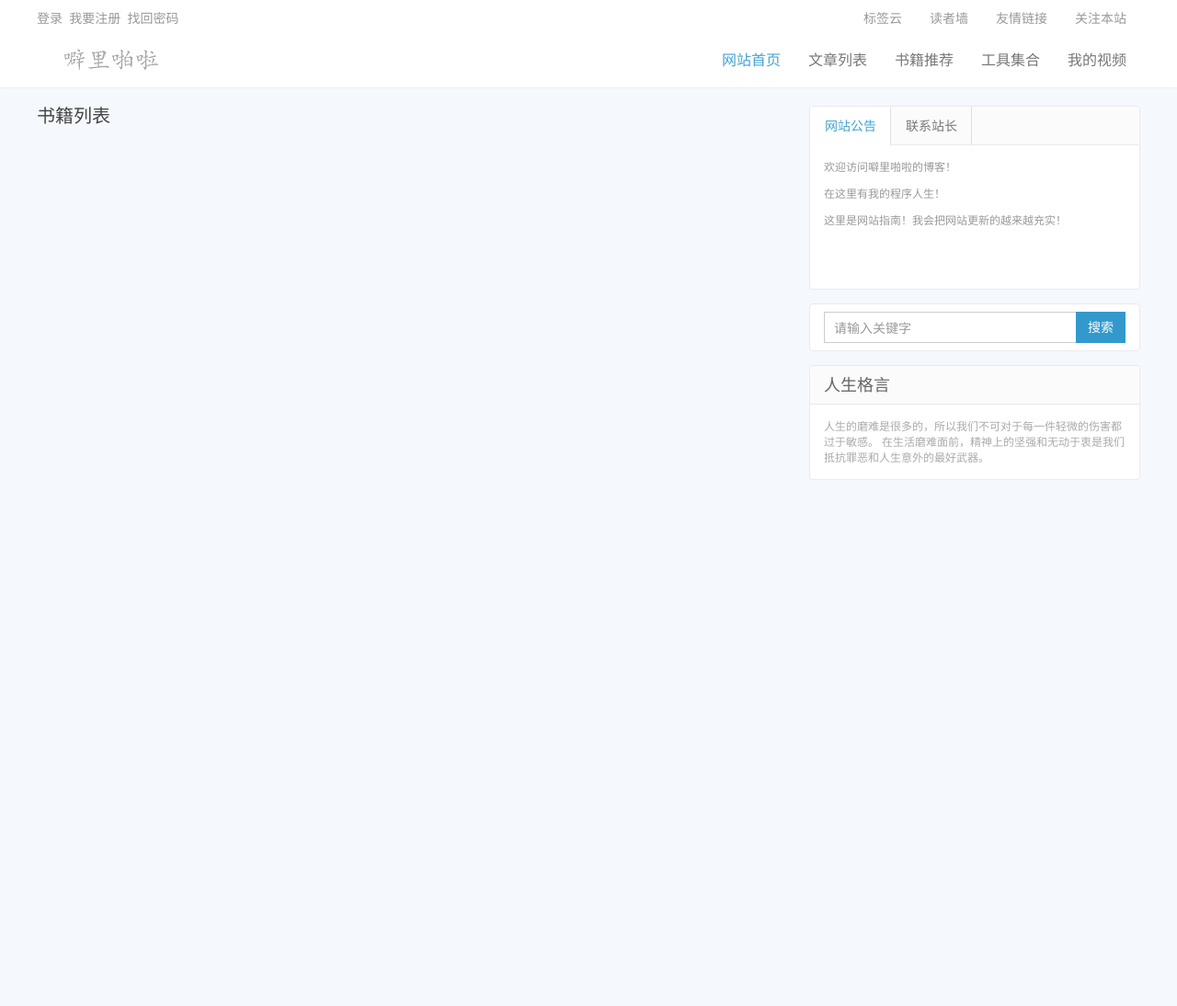
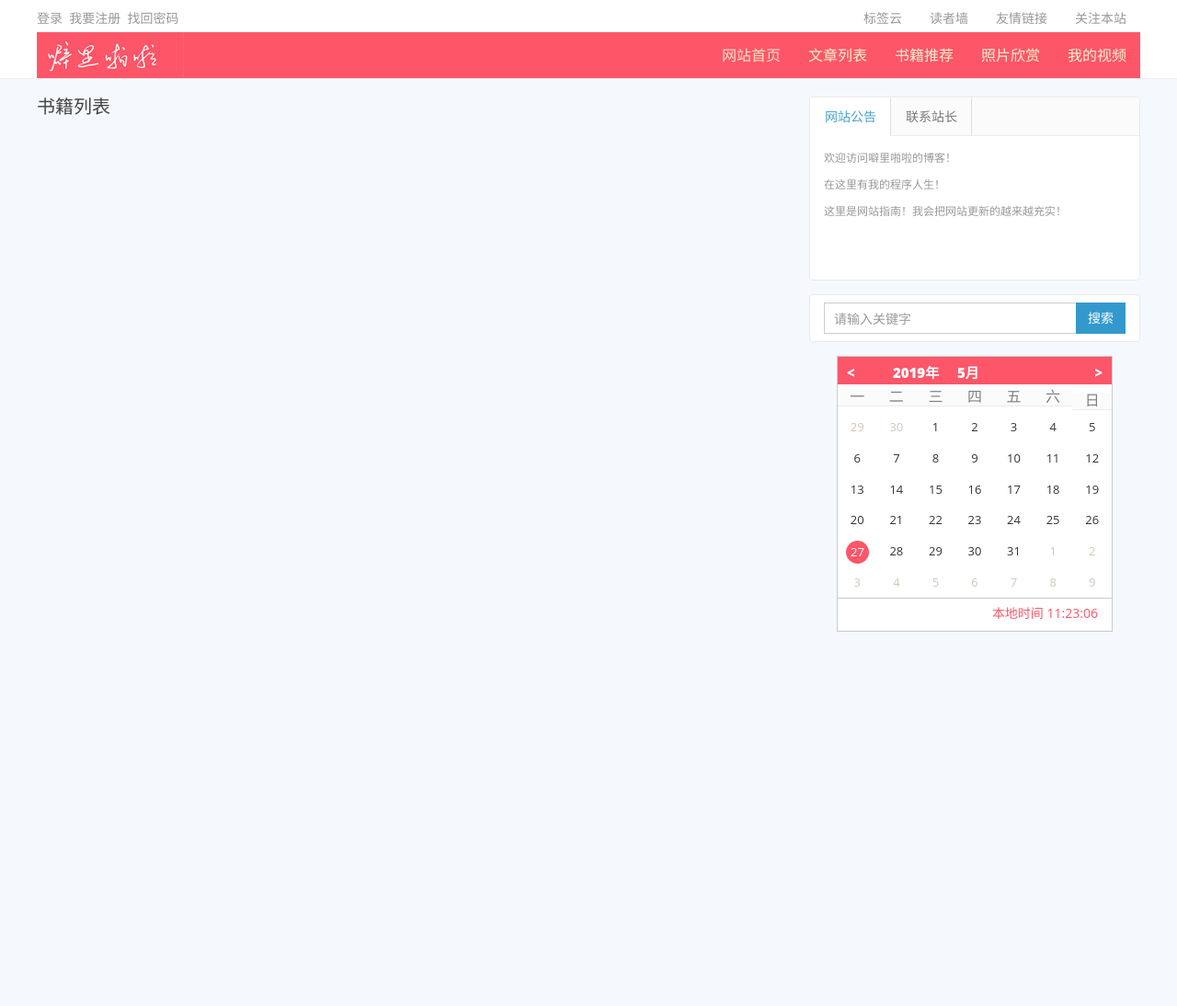
Before and after one commit to bjaxu/my_blog, a Django app: page /book/book-list/ in a window 1280 px wide. Shown: the top 1094 px of the page at 92% size. Run offline with Django 3.2, Linux system fonts and the light colour scheme; data that the repository does not hold is empty; some libraries are stand-ins or nearby versions.

Commit message:
5.27修改

```diff
--- a/my_blog/settings.py
+++ b/my_blog/settings.py
@@ -48,6 +48,7 @@ INSTALLED_APPS = [
     'comment',
     'book',
     'video',
+    'photo',
 ]
 
 MIDDLEWARE = [
--- a/my_blog/urls.py
+++ b/my_blog/urls.py
@@ -35,5 +35,7 @@ urlpatterns = [
     path('book/', include('book.urls', namespace='book')),
     # 视频
     path('video/', include('video.urls', namespace='video')),
+    # 图片
+    path('photo/', include('photo.urls', namespace='photo')),
 ]
 urlpatterns += static(settings.MEDIA_URL, document_root=settings.MEDIA_ROOT)
--- /dev/null
+++ b/photo/urls.py
@@ -0,0 +1,9 @@
+from django.urls import path
+from . import views
+
+app_name = 'photo'
+
+urlpatterns = [
+    # 图片列表
+    path('photo-list/', views.photo_list, name='photo_list'),
+]
--- a/static/css/css1/style.css
+++ b/static/css/css1/style.css
@@ -51,7 +51,6 @@ li {
 	text-align: -webkit-match-parent;
 }
 li.active {
-	background: #FFF;
 	opacity: .9;
 	filter: alpha(opacity=90);
 }
@@ -253,13 +252,14 @@ color:#FFF;
 .navbar-nav>li>a {
 	color: #777;
 	padding: 0px 15px;
-	line-height: 60px;
+	line-height: 50px;
 	font-size: 16px;
 }
 .container-fluid>.navbar-collapse, .container-fluid>.navbar-header, .container>.navbar-collapse, .container>.navbar-header {
 	margin-right: 0px;
 	margin-left: 0px;
 }
+
 /*LOGO效果*/
 /*
 .navbar>.container .logo:hover {
@@ -2446,3 +2475,196 @@ color:#FFF;
 #mianbao{
 	padding-left: 0px;
 }
+/*导航栏*/
+#header-navbar{
+	background-color:#FD5668;
+}
+#header-navbar .navbar-nav li a{
+	color: #faf2cc;
+}
+/*时钟*/
+#CalendarMain {
+	width: 300px;
+	height: 300px;
+	border: 1px solid #ccc;
+	margin: 0 auto;
+}
+#title {
+	width: 100%;
+	height: 30px;
+	background-color: #FD5668;
+}
+.selectBtn {
+	font-weight: 900;
+	font-size: 15px;
+	color: #fff;
+	cursor: pointer;
+	text-decoration: none;
+	padding: 7px 10px 6px 10px;
+}
+.selectBtn:hover {
+	background-color: #3399CC;
+}
+.selectYear {
+	float: left;
+	margin-left: 50px;
+	position: absolute;
+}
+.selectMonth {
+	float: left;
+	margin-left: 120px;
+	position: absolute;
+}
+.month {
+	float: left;
+	position: absolute;
+}
+.nextMonth {
+	float: right;
+}
+.currentDay {
+	float: right;
+}
+#context {
+	background-color: #fff;
+	width: 100%;
+}
+.week {
+	width: 100%;
+	height: 30px;
+}
+.week>h3 {
+	float: left;
+	color: #808080;
+	text-align: center;
+	margin: 0;
+	padding: 0;
+	margin-top: 5px;
+	font-size: 16px;
+}
+.dayItem {
+	float: left;
+}
+.lastItem {
+	color: #d1c7b7 !important;
+}
+.item1 {
+	color: #333;
+	float: left;
+	text-align: center;
+	cursor: pointer;
+	margin: 0;
+	font-size: 13px;
+}
+.item1 a{
+	color: #333;
+}
+.item1:hover {
+	color: #FD5668;
+}
+.currentItem>a {
+	background-color: #FD5668;
+	width: 25px;
+	line-height: 25px;
+	float: left;
+	-webkit-border-radius: 50%;
+	-moz-border-radius: 50%;
+	border-radius: 50%;
+	color: #fff;
+}
+#foots {
+	width: 100%;
+	height: 35px;
+	background-color: #fff;
+	border-top: 1px solid #ccc;
+	margin-top: -1px;
+}
+#footNow {
+	float: right;
+	margin: 6px 15px 0 0;
+	color: #FD5668;
+}
+#Container {
+	overflow: hidden;
+	float: left;
+}
+#center {
+	width: 100%;
+	overflow: hidden;
+}
+#centerMain {
+	width: 300%;
+	margin-left: -100%;
+}
+#selectYearDiv {
+	float: left;
+	background-color: #fff;
+}
+#selectYearDiv>div {
+	float: left;
+	text-align: center;
+	font-size: 16px;
+	border: 1px solid #ccc;
+	margin-left: -1px;
+	margin-top: -1px;
+	cursor: pointer;
+	color: #909090;
+}
+.currentYearSd, .currentMontSd {
+	color: #ff4400 !important;
+}
+#selectMonthDiv {
+	float: left;
+	background-color: #fff;
+}
+#selectMonthDiv>div {
+	color: #909090;
+	float: left;
+	text-align: center;
+	font-size: 16px;
+	border: 1px solid #ccc;
+	margin-left: -1px;
+	margin-top: -1px;
+	cursor: pointer;
+}
+#selectYearDiv>div:hover, #selectMonthDiv>div:hover {
+	background-color: #efefef;
+}
+#centerCalendarMain {
+	float: left;
+}
+#rili{
+	background-color: #F5F8FC;
+	border: none;
+}
+/*图片墙 */
+#lanrenzhijia{
+	position:relative;
+	width:100%;
+	margin:0 auto;
+}
+.lanren{
+	margin-left: 14px;
+	width:365px;
+	float:left;
+	box-shadow: 0 1px 3px rgba(34,25,25,0.2);
+	overflow:hidden;padding:5px;
+	text-align:center;
+	border:1px solid #DEDCDC;
+	border-radius:3px;
+	overflow:hidden;
+}
+.lanren:hover{
+	box-shadow: 0 1px 3px rgba(34,25,25,0.5);
+	border:1px solid #AFAFAF
+}
+.lanren img{
+	width:358px;
+	margin-bottom:5px;
+	padding-right: 5px;
+}
+.lanren a{
+	color:#666;
+	text-decoration:none;
+	font-size:12px;
+}
--- a/static/js/scripts.js
+++ b/static/js/scripts.js
@@ -181,3 +181,294 @@ function collect_site() {
         }
     )
 }
+//首页时钟
+	$(document).ready(function(e) {
+			CalendarHandler.initialize();
+		});
+
+		var CalendarHandler = {
+			currentYear: 0,
+			currentMonth: 0,
+			isRunning: false,
+			showYearStart:2009,
+			tag:0,
+			initialize: function() {
+				$calendarItem = this.CreateCalendar(0, 0, 0);
+				$("#Container").append($calendarItem);
+
+				$("#context").css("height", $("#CalendarMain").height() - 65 + "px");
+				$("#center").css("height", $("#context").height() - 30 + "px");
+				$("#selectYearDiv").css("height", $("#context").height() - 30 + "px").css("width", $("#context").width() + "px");
+				$("#selectMonthDiv").css("height", $("#context").height() - 30 + "px").css("width", $("#context").width() + "px");
+				$("#centerCalendarMain").css("height", $("#context").height() - 30 + "px").css("width", $("#context").width() + "px");
+
+				$calendarItem.css("height", $("#context").height() - 30 + "px"); //.css("visibility","hidden");
+				$("#Container").css("height", "0px").css("width", "0px").css("margin-left", $("#context").width() / 2 + "px").css("margin-top", ($("#context").height() - 30) / 2 + "px");
+				$("#Container").animate({
+					width: $("#context").width() + "px",
+					height: ($("#context").height() - 30) * 2 + "px",
+					marginLeft: "0px",
+					marginTop: "0px"
+				}, 300, function() {
+					$calendarItem.css("visibility", "visible");
+				});
+				$(".dayItem").css("width", $("#context").width() + "px");
+				var itemPaddintTop = $(".dayItem").height() / 6;
+				$(".item1").css({
+					"width": $(".week").width() / 7 + "px",
+					"line-height": itemPaddintTop + "px",
+					"height": itemPaddintTop + "px"
+				});
+				$(".currentItem>a").css("margin-left", ($(".item1").width() - 25) / 2 + "px").css("margin-top", ($(".item1").height() - 25) / 2 + "px");
+				$(".week>h3").css("width", $(".week").width() / 7 + "px");
+				this.RunningTime();
+			},
+			CreateSelectYear: function(showYearStart) {
+				CalendarHandler.showYearStart=showYearStart;
+				$(".currentDay").show();
+				$("#selectYearDiv").children().remove();
+				var yearindex = 0;
+				for (var i = showYearStart; i < showYearStart+12; i++) {
+					yearindex++;
+					if(i==showYearStart){
+						$last=$("<div>往前</div>");
+						$("#selectYearDiv").append($last);
+						$last.click(function(){
+							CalendarHandler.CreateSelectYear(CalendarHandler.showYearStart-10);
+						});
+						continue;
+					}
+					if(i==showYearStart+11){
+						$next=$("<div>往后</div>");
+						$("#selectYearDiv").append($next);
+						$next.click(function(){
+							CalendarHandler.CreateSelectYear(CalendarHandler.showYearStart+10);
+						});
+						continue;
+					}
+
+					if (i == this.currentYear) {
+						$yearItem=$("<div class=\"currentYearSd\" id=\"" + yearindex + "\">" + i + "</div>")
+
+					}
+					else{
+						 $yearItem=$("<div id=\"" + yearindex + "\">" + i + "</div>");
+					}
+					$("#selectYearDiv").append($yearItem);
+					$yearItem.click(function(){
+						$calendarItem=CalendarHandler.CreateCalendar(Number($(this).html()),1,1);
+						$("#Container").append($calendarItem);
+						CalendarHandler.CSS()
+					    CalendarHandler.isRunning = true;
+					    $($("#Container").find(".dayItem")[0]).animate({
+						height: "0px"
+					    }, 300, function() {
+						$(this).remove();
+						CalendarHandler.isRunning = false;
+					    });
+						$("#centerMain").animate({
+						marginLeft: -$("#center").width() + "px"
+					}, 500);
+					});
+					if (yearindex == 1 || yearindex == 5 || yearindex == 9) $("#selectYearDiv").find("#" + yearindex).css("border-left-color", "#fff");
+					if (yearindex == 4 || yearindex == 8 || yearindex == 12) $("#selectYearDiv").find("#" + yearindex).css("border-right-color", "#fff");
+
+				}
+				$("#selectYearDiv>div").css("width", ($("#center").width() - 4) / 4 + "px").css("line-height", ($("#center").height() - 4) / 3 + "px");
+				$("#centerMain").animate({
+					marginLeft: "0px"
+				}, 300);
+			},
+			CreateSelectMonth: function() {
+				$(".currentDay").show();
+				$("#selectMonthDiv").children().remove();
+				for (var i = 1; i < 13; i++) {
+					if (i == this.currentMonth) $monthItem=$("<div class=\"currentMontSd\" id=\"" + i + "\">" + i + "月</div>");
+					else  $monthItem=$("<div id=\"" + i + "\">" + i + "月</div>");
+					$("#selectMonthDiv").append($monthItem);
+					$monthItem.click(function(){
+						$calendarItem=CalendarHandler.CreateCalendar(CalendarHandler.currentYear,Number($(this).attr("id")),1);
+						$("#Container").append($calendarItem);
+						CalendarHandler.CSS()
+					    CalendarHandler.isRunning = true;
+					    $($("#Container").find(".dayItem")[0]).animate({
+						height: "0px"
+					    }, 300, function() {
+						$(this).remove();
+						CalendarHandler.isRunning = false;
+					    });
+						$("#centerMain").animate({
+						marginLeft: -$("#center").width() + "px"
+					}, 500);
+					});
+					if (i == 1 || i == 5 || i == 9) $("#selectMonthDiv").find("#" + i).css("border-left-color", "#fff");
+					if (i == 4 || i == 8 || i == 12) $("#selectMonthDiv").find("#" + i).css("border-right-color", "#fff");
+				}
+				$("#selectMonthDiv>div").css("width", ($("#center").width() - 4) / 4 + "px").css("line-height", ($("#center").height() - 4) / 3 + "px");
+				$("#centerMain").animate({
+					marginLeft: -$("#center").width() * 2 + "px"
+				}, 300);
+			},
+			IsRuiYear: function(aDate) {
+				return (0 == aDate % 4 && (aDate % 100 != 0 || aDate % 400 == 0));
+			},
+			CalculateWeek: function(y, m, d) {
+				var arr = "7123456".split("");
+				with(document.all) {
+					var vYear = parseInt(y, 10);
+					var vMonth = parseInt(m, 10);
+					var vDay = parseInt(d, 10);
+				}
+				var week =arr[new Date(y,m-1,vDay).getDay()];
+				return week;
+			},
+			CalculateMonthDays: function(m, y) {
+				var mDay = 0;
+				if (m == 0 || m == 1 || m == 3 || m == 5 || m == 7 || m == 8 || m == 10 || m == 12) {
+					mDay = 31;
+				} else {
+					if (m == 2) {
+						//判断是否为芮年
+						var isRn = this.IsRuiYear(y);
+						if (isRn == true) {
+							mDay = 29;
+						} else {
+							mDay = 28;
+						}
+					} else {
+						mDay = 30;
+					}
+				}
+				return mDay;
+			},
+			CreateCalendar: function(y, m, d) {
+				$dayItem = $("<div class=\"dayItem\"></div>");
+				//获取当前月份的天数
+				var nowDate = new Date();
+				if(y==nowDate.getFullYear()&&m==nowDate.getMonth()+1||(y==0&&m==0))
+				$(".currentDay").hide();
+				var nowYear = y == 0 ? nowDate.getFullYear() : y;
+				this.currentYear = nowYear;
+				var nowMonth = m == 0 ? nowDate.getMonth() + 1 : m;
+				this.currentMonth = nowMonth;
+				var nowDay = d == 0 ? nowDate.getDate() : d;
+				$(".selectYear").html(nowYear + "年");
+				$(".selectMonth").html(nowMonth + "月");
+				var nowDaysNub = this.CalculateMonthDays(nowMonth, nowYear);
+				//获取当月第一天是星期几
+				//var weekDate = new Date(nowYear+"-"+nowMonth+"-"+1);
+				//alert(weekDate.getDay());
+				var nowWeek = parseInt(this.CalculateWeek(nowYear, nowMonth, 1));
+				//nowWeek=weekDate.getDay()==0?7:weekDate.getDay();
+				//var nowWeek=weekDate.getDay();
+				//获取上个月的天数
+				var lastMonthDaysNub = this.CalculateMonthDays((nowMonth - 1), nowYear);
+
+				if (nowWeek != 0) {
+					//生成上月剩下的日期
+					for (var i = (lastMonthDaysNub - (nowWeek - 1)); i < lastMonthDaysNub; i++) {
+						$dayItem.append("<div class=\"item1 lastItem\"><a style='color:  #d1c7b7 !important'>" + (i + 1) + "</a></div>");
+					}
+				}
+
+				//生成当月的日期
+				for (var i = 0; i < nowDaysNub; i++) {
+					if (i == (nowDay - 1)) $dayItem.append("<div class=\"item1 currentItem\"><a>" + (i + 1) + "</a></div>");
+					else $dayItem.append("<div class=\"item1\"><a>" + (i + 1) + "</a></div>");
+				}
+
+				//获取总共已经生成的天数
+				var hasCreateDaysNub = nowWeek + nowDaysNub;
+				//如果小于42，往下个月推算
+				if (hasCreateDaysNub < 42) {
+					for (var i = 0; i <= (42 - hasCreateDaysNub); i++) {
+						$dayItem.append("<div class=\"item1 lastItem\"><a style='color:  #d1c7b7 !important'>" + (i + 1) + "</a></div>");
+					}
+				}
+
+				return $dayItem;
+			},
+			CSS: function() {
+				var itemPaddintTop = $(".dayItem").height() / 6;
+				$(".item1").css({
+					"width": $(".week").width() / 7 + "px",
+					"line-height": itemPaddintTop + "px",
+					"height": itemPaddintTop + "px"
+				});
+				$(".currentItem>a").css("margin-left", ($(".item1").width() - 25) / 2 + "px").css("margin-top", ($(".item1").height() - 25) / 2 + "px");
+			},
+			CalculateNextMonthDays: function() {
+				if (this.isRunning == false) {
+					$(".currentDay").show();
+					var m = this.currentMonth == 12 ? 1 : this.currentMonth + 1;
+					var y = this.currentMonth == 12 ? (this.currentYear + 1) : this.currentYear;
+					var d = 0;
+					var nowDate = new Date();
+					if (y == nowDate.getFullYear() && m == nowDate.getMonth() + 1) d = nowDate.getDate();
+					else d = 1;
+					$calendarItem = this.CreateCalendar(y, m, d);
+					$("#Container").append($calendarItem);
+
+					this.CSS();
+					this.isRunning = true;
+					$($("#Container").find(".dayItem")[0]).animate({
+						height: "0px"
+					}, 300, function() {
+						$(this).remove();
+						CalendarHandler.isRunning = false;
+					});
+				}
+			},
+			CalculateLastMonthDays: function() {
+				if (this.isRunning == false) {
+					$(".currentDay").show();
+					var nowDate = new Date();
+					var m = this.currentMonth == 1 ? 12 : this.currentMonth - 1;
+					var y = this.currentMonth == 1 ? (this.currentYear - 1) : this.currentYear;
+					var d = 0;
+
+					if (y == nowDate.getFullYear() && m == nowDate.getMonth() + 1) d = nowDate.getDate();
+					else d = 1;
+					$calendarItem = this.CreateCalendar(y, m, d);
+					$("#Container").append($calendarItem);
+					var itemPaddintTop = $(".dayItem").height() / 6;
+					this.CSS();
+					this.isRunning = true;
+					$($("#Container").find(".dayItem")[0]).animate({
+						height: "0px"
+					}, 300, function() {
+						$(this).remove();
+						CalendarHandler.isRunning = false;
+					});
+				}
+			},
+			CreateCurrentCalendar: function() {
+				if (this.isRunning == false) {
+					$(".currentDay").hide();
+					$calendarItem = this.CreateCalendar(0, 0, 0);
+					$("#Container").append($calendarItem);
+					this.isRunning = true;
+					$($("#Container").find(".dayItem")[0]).animate({
+						height: "0px"
+					}, 300, function() {
+						$(this).remove();
+						CalendarHandler.isRunning = false;
+					});
+					this.CSS();
+					$("#centerMain").animate({
+						marginLeft: -$("#center").width() + "px"
+					}, 500);
+				}
+			},
+			RunningTime: function() {
+				var mTiming = setInterval(function() {
+					var nowDate = new Date();
+					var h=nowDate.getHours()<10?"0"+nowDate.getHours():nowDate.getHours();
+					var m=nowDate.getMinutes()<10?"0"+nowDate.getMinutes():nowDate.getMinutes();
+					var s=nowDate.getSeconds()<10?"0"+nowDate.getSeconds():nowDate.getSeconds();
+					var nowTime = h + ":" + m + ":" + s;
+					$("#footNow").html("本地时间 "+nowTime);
+				}, 1000);
+
+			}
+		}
--- a/templates/artilce/detail.html
+++ b/templates/artilce/detail.html
@@ -19,7 +19,7 @@
 {% block content %}
 <ol class="breadcrumb" style="background-color: white">
     <li class="breadcrumb-item"><a href="{% url 'arctile:article_list' %}">文章列表</a></li>
-    <li class="breadcrumb-item"><a href="#"></a></li>
+    <li class="breadcrumb-item"><a href="#">{{article.column}}</a></li>
     <li class="breadcrumb-item active">{{article.title}}</li>
 </ol>
       <header class="article-header">
--- a/templates/base1.html
+++ b/templates/base1.html
@@ -65,10 +65,10 @@
           <li class="hidden-index active"><a data-cont="网站首页" href="{% url 'arctile:article' %}">网站首页</a></li>
           <li><a href="{% url 'arctile:article_list' %}">文章列表</a></li>
           <li><a href="{% url 'book:book_list' %}">书籍推荐</a></li>
-          <li><a href="links.html">工具集合</a></li>
+          <li><a href="{% url 'photo:photo_list' %}">照片欣赏</a></li>
           <li><a href="{% url 'video:video_list' %}">我的视频</a></li>
         </ul>
-        <form class="navbar-form visible-xs" action="/Search" method="post">
+        <form class="navbar-form visible-xs" action="" method="post">
           <div class="input-group">
             <input type="text" name="keyword" class="form-control" placeholder="请输入关键字" maxlength="20" autocomplete="off">
             <span class="input-group-btn">
@@ -162,6 +162,7 @@
     {% endblock content %}
     </div>
   </div>
+{% block sidebar %}
   <aside class="sidebar">
     <div class="fixed">
       <div class="widget widget-tabs">
@@ -198,13 +199,37 @@
         </form>
       </div>
     </div>
-    <div class="widget widget_sentence">
-      <h3>人生格言</h3>
-      <div class="widget-sentence-content">
-          <p>人生的磨难是很多的，所以我们不可对于每一件轻微的伤害都过于敏感。
-            在生活磨难面前，精神上的坚强和无动于衷是我们抵抗罪恶和人生意外的最好武器。
-        </p>
-      </div>
+    <div class="widget widget_sentence" id="rili">
+        <div id="CalendarMain">
+          <div id="title">
+              <a class="selectBtn month" href="javascript:" onClick="CalendarHandler.CalculateLastMonthDays();"><</a>
+              <a class="selectBtn selectYear" href="javascript:" onClick="CalendarHandler.CreateSelectYear(CalendarHandler.showYearStart);">2014年</a>
+              <a class="selectBtn selectMonth" onClick="CalendarHandler.CreateSelectMonth()">6月</a>
+              <a class="selectBtn nextMonth" href="javascript:" onClick="CalendarHandler.CalculateNextMonthDays();">></a>
+              <a class="selectBtn currentDay" href="javascript:" onClick="CalendarHandler.CreateCurrentCalendar(0,0,0);">今天</a>
+          </div>
+          <div id="context">
+            <div class="week">
+              <h3> 一 </h3>
+              <h3> 二 </h3>
+              <h3> 三 </h3>
+              <h3> 四 </h3>
+              <h3> 五 </h3>
+              <h3> 六 </h3>
+              <h3> 日 </h3>
+            </div>
+            <div id="center">
+              <div id="centerMain">
+                <div id="selectYearDiv"></div>
+                <div id="centerCalendarMain">
+                  <div id="Container"></div>
+                </div>
+                <div id="selectMonthDiv"></div>
+              </div>
+            </div>
+            <div id="foots"><a id="footNow">19:14:34</a></div>
+          </div>
+        </div>
     </div>
     {% if article_lists %}
     <div class="widget widget_hot">
@@ -228,6 +253,7 @@
     </div>
     {% endif %}
   </aside>
+{% endblock %}
 </section>
 <footer class="footer">
   <div class="container">
--- a/templates/book/bdetail.html
+++ b/templates/book/bdetail.html
@@ -13,7 +13,7 @@
             border-radius: 4px;
         }
     </style>
-{% endblock %}
+{% endblock head %}
 {% block content %}
 <ol id="mianbao" class="breadcrumb" style="background-color: white">
     <li class="breadcrumb-item"><a href="{% url 'book:book_list' %}">书籍列表</a></li>
--- a/templates/book/blist.html
+++ b/templates/book/blist.html
@@ -13,8 +13,10 @@
             <ul>
                 <li>
                     <div class="book">
-                        <a href="{% url 'book:book_detail' book.id %}" class="cover"  target="_blank"><img src="{{book.avatar.url}}"  style="display: block;"></a>
-                        <a href="{% url 'book:book_detail' book.id %}" class="title" target="_blank">{{book.title}}</a>
+                        <a href="{% url 'book:book_detail' book.id %}" class="cover"  target="_blank">
+                            <img src="{{book.avatar.url}}"  style="display: block;">
+                        </a>
+                        <a href="{% url 'book:book_detail' book.id %}" class="title1" target="_blank">{{book.title}}</a>
                     </div>
                     <div class="info">
                         <p class="u-author">
```
Also changed, not shown: other parts of static/css/css1/style.css (+34 -5 lines), templates/photo/plist.html (added, +95 -0 lines), static/images/logo.png.
